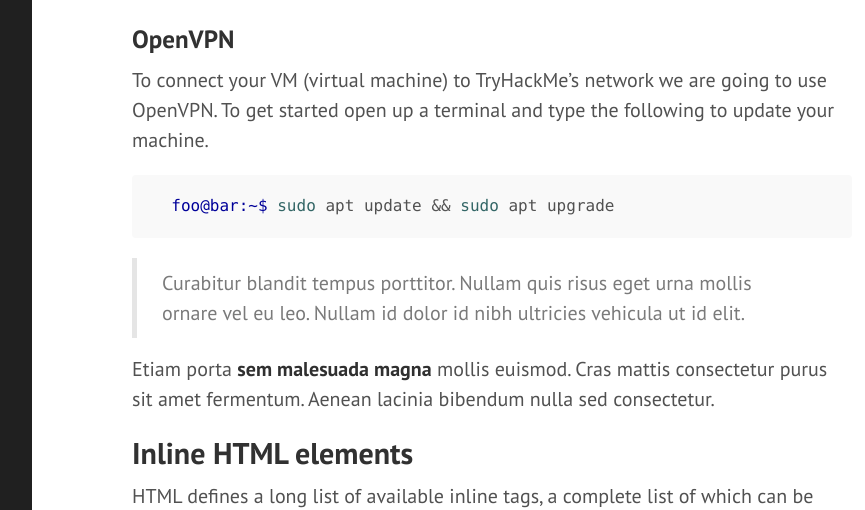
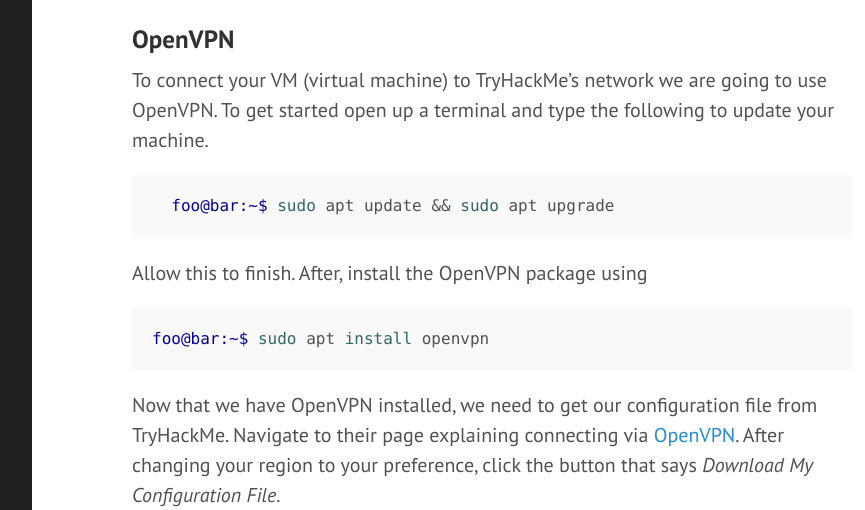
Before and after one commit to jacobkalat/jacobkalat.github.io, a Jekyll site: the page built from _posts/2021-04-02-example-content.md, in a window 1280 px wide and 1400 px high, scrolled down 2938 px. Shown: the top 510 px of the window, without its empty margins (328-1193 px from the left). Built offline with Jekyll 4.4.1, drawn with Linux system fonts in a browser that asks for light colours; Markdown is read by kramdown in place of the engine named in the settings; some of the changed text lies outside the part shown; grey boxes are pictures that could not be loaded.

Commit message:
adds openvpn

````diff
--- a/_posts/2021-04-02-example-content.md
+++ b/_posts/2021-04-02-example-content.md
@@ -48,6 +48,24 @@ To connect your VM (virtual machine) to TryHackMe's network we are going to use
 ```console
   foo@bar:~$ sudo apt update && sudo apt upgrade
 ```
+
+Allow this to finish. After, install the OpenVPN package using
+
+```console
+foo@bar:~$ sudo apt install openvpn
+```
+
+
+Now that we have OpenVPN installed, we need to get our configuration file from TryHackMe. Navigate to their page explaining connecting via <a href="https://tryhackme.com/access?o=vpn">OpenVPN</a>. After changing your region to your preference, click the button that says *Download My Configuration File*.
+
+![placeholder](/img/tryhackme/openvpn-access-details.png "OpenVPN Access Details")
+
+Now that the file is downloaded, we can open a terminal and connect using the following command
+
+```console
+foo@bar:~$ sudo openvpn /path/to/config_file
+```
+
 
 > Curabitur blandit tempus porttitor. Nullam quis risus eget urna mollis ornare vel eu leo. Nullam id dolor id nibh ultricies vehicula ut id elit.
 
````
